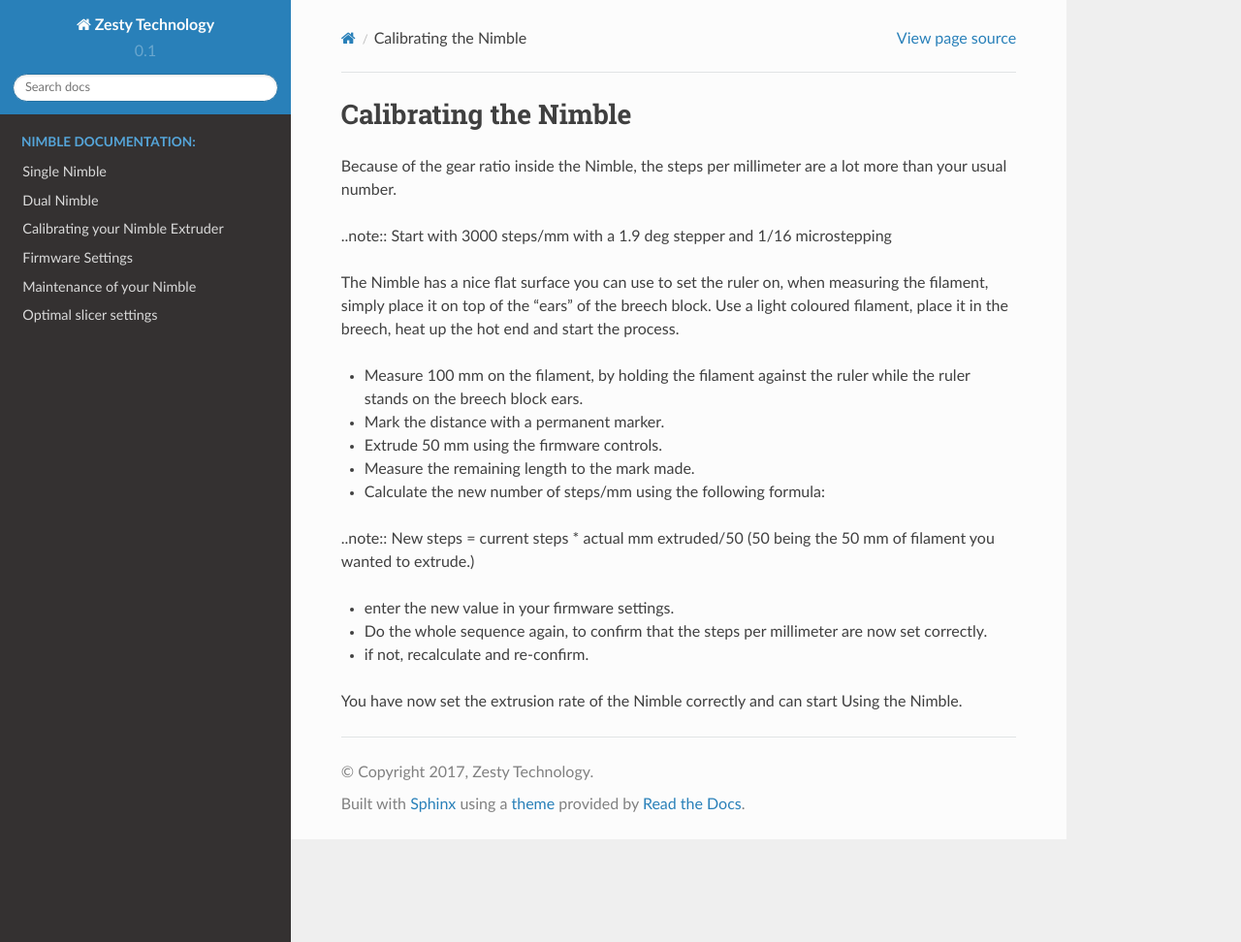
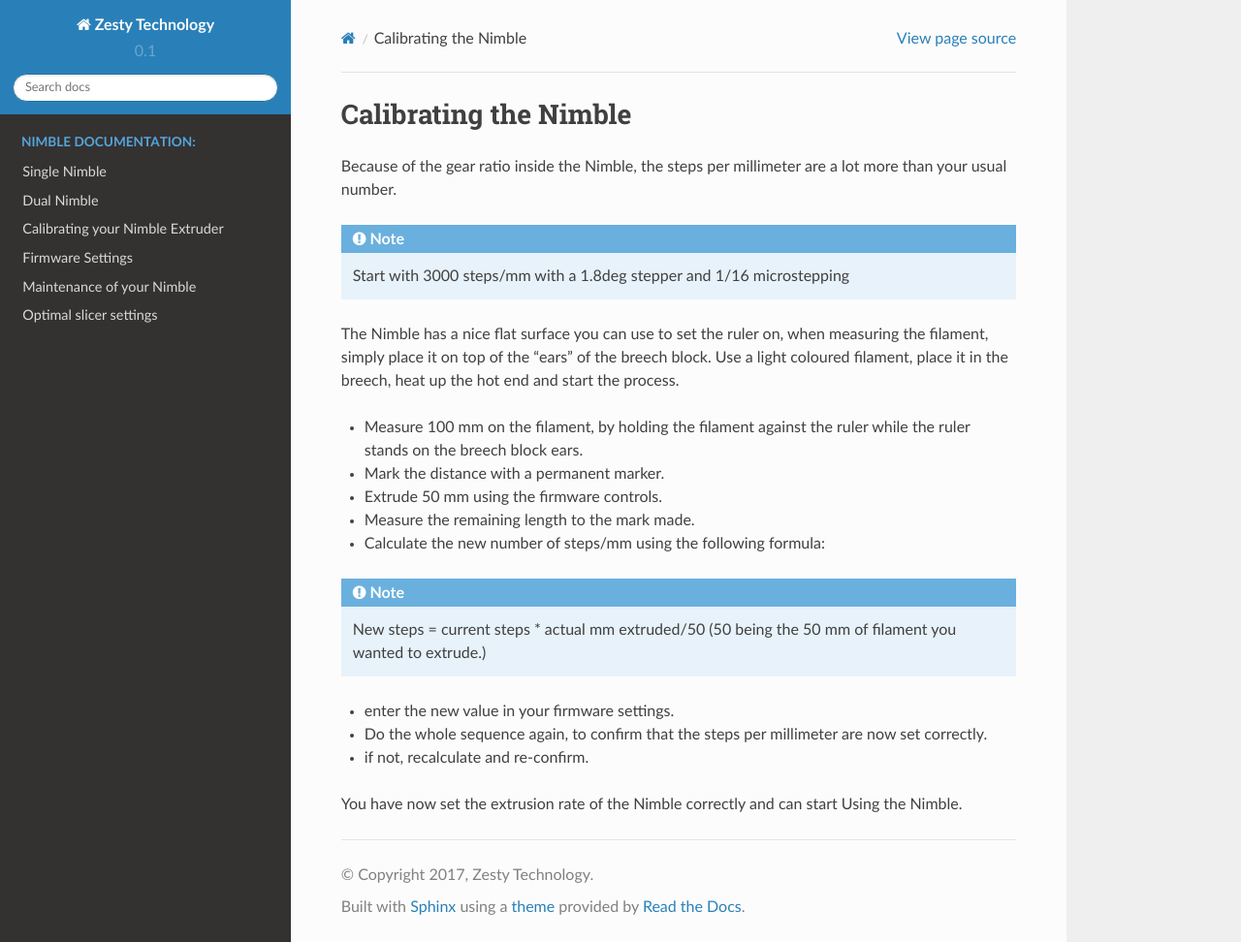
Before and after one commit to ZestyTechnology/zesty-docs, a Sphinx documentation site: the page built from docs/nimble_single/calibration.rst, in a window 1280 px wide and 972 px high. Shown: the whole window at 97% size. Built offline with Sphinx 7.4.7 and the Read the Docs theme 2.0.0, drawn with Linux system fonts in a browser that asks for light colours.

Commit message:
Update calibration.rst

```diff
--- a/docs/nimble_single/calibration.rst
+++ b/docs/nimble_single/calibration.rst
@@ -3,7 +3,7 @@ Calibrating the Nimble
 
 Because of the gear ratio inside the Nimble, the steps per millimeter are a lot more than your usual number.
 
-..note:: Start with 3000 steps/mm with a 1.9 deg stepper and 1/16 microstepping
+.. note:: Start with 3000 steps/mm with a 1.8deg stepper and 1/16 microstepping
 
 The Nimble has a nice flat surface you can use to set the ruler on, when measuring the filament, simply place it on top of the "ears" of the breech block.
 Use a light coloured filament, place it in the breech, heat up the hot end and start the process.
```
Also changed, not shown: other parts of docs/nimble_single/calibration.rst (+1 -1 lines).
